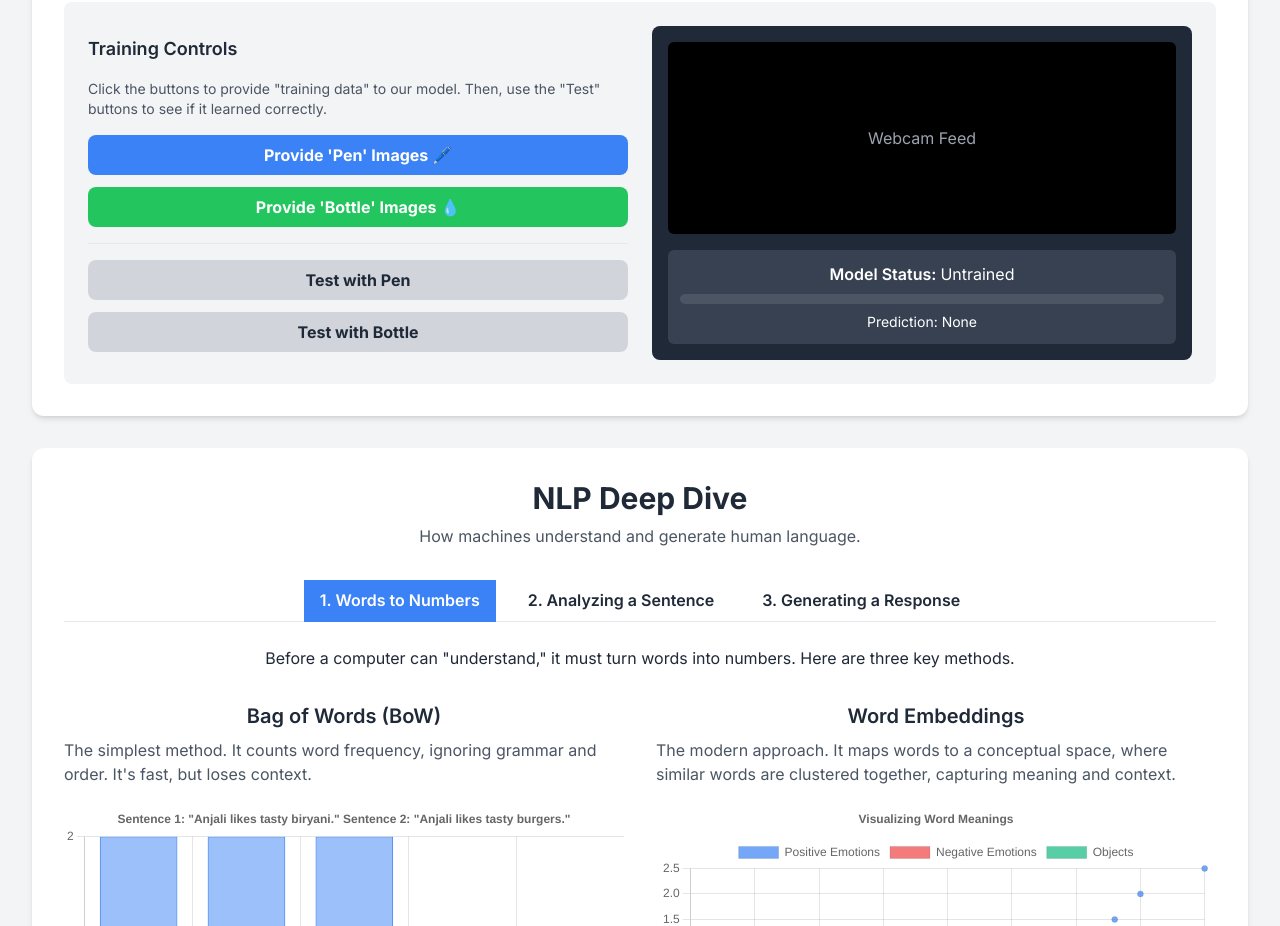
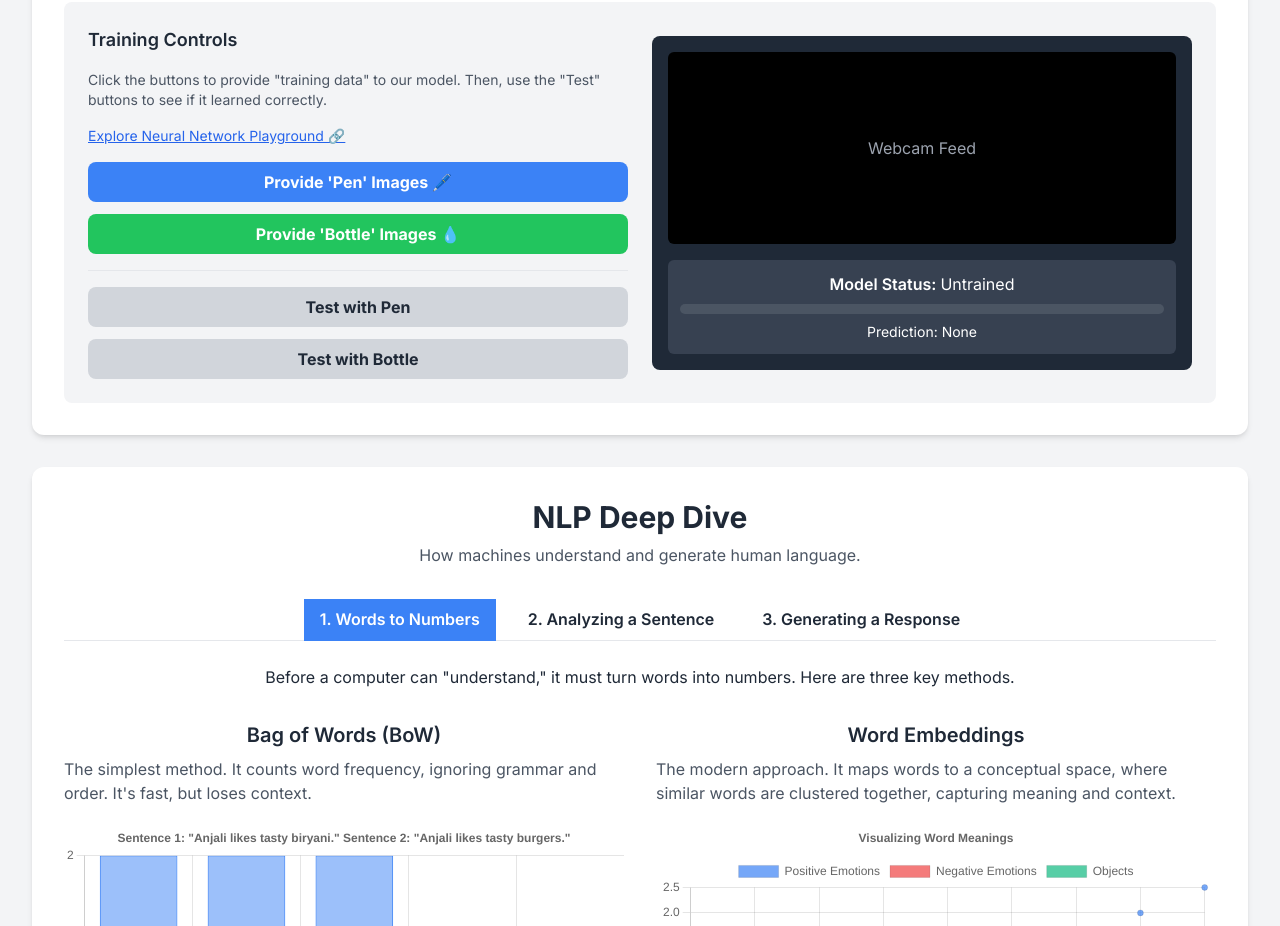
Before and after one commit to ABL4Z3/presentation, a plain HTML site: page index.html in a window 1280 px wide. Shown: the part 1460-2386 px from the top of the page. Drawn offline with nearby package versions, Linux system fonts and the light colour scheme.

Commit message:
Update index.html

```diff
--- a/index.html
+++ b/index.html
@@ -134,6 +134,7 @@
                 <div>
                     <h3 class="font-semibold text-lg mb-4">Training Controls</h3>
                     <p class="text-sm text-gray-600 mb-4">Click the buttons to provide "training data" to our model. Then, use the "Test" buttons to see if it learned correctly.</p>
+                      <a href="https://playground.tensorflow.org/" target="_blank" class="text-blue-600 underline text-sm mb-4 block">Explore Neural Network Playground 🔗</a>
                     <div class="space-y-3">
                         <button id="trainPen" class="w-full bg-blue-500 hover:bg-blue-600 text-white font-bold py-2 px-4 rounded-lg transition-colors">Provide 'Pen' Images 🖊️</button>
                         <button id="trainBottle" class="w-full bg-green-500 hover:bg-green-600 text-white font-bold py-2 px-4 rounded-lg transition-colors">Provide 'Bottle' Images 💧</button>
```
